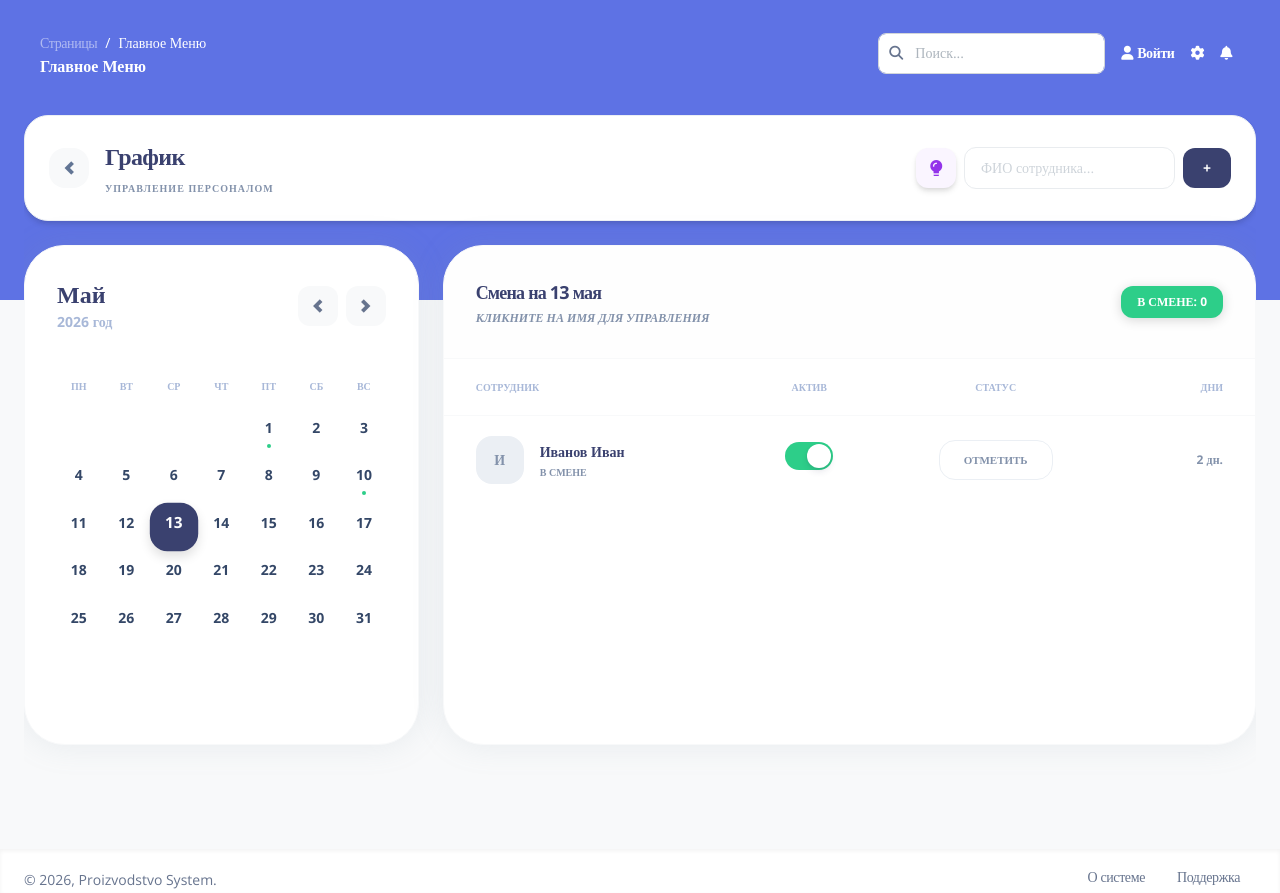
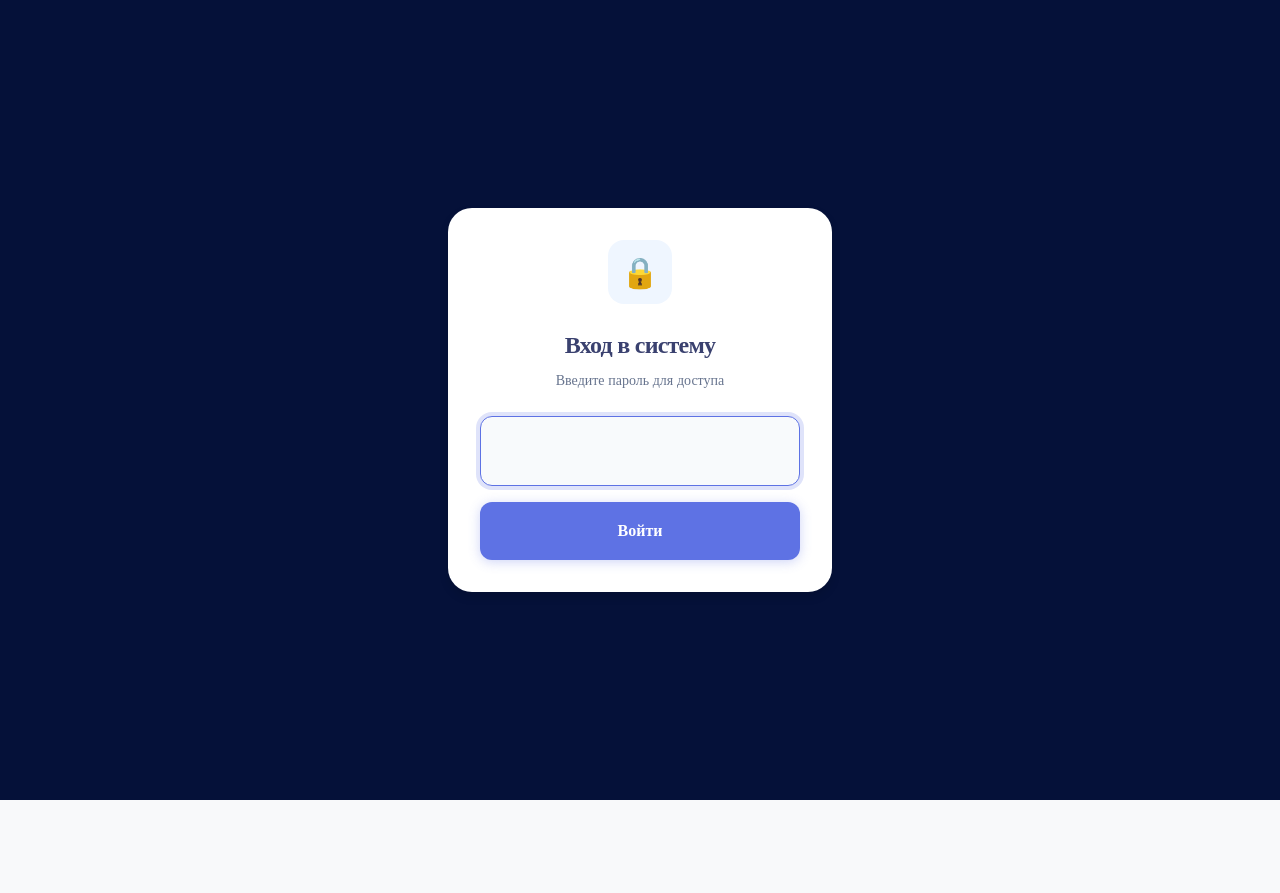
Before and after one commit to sklad-manager/proizvodstvo, a Next.js app: page /schedule in a window 1280 px wide. After the commit the page ends 800 px from the top, so only its background shows below. Built offline with nearby package versions, Linux system fonts and the light colour scheme.

Commit message:
feat: role-based access control with PIN login

```diff
--- a/src/app/expenses/page.tsx
+++ b/src/app/expenses/page.tsx
@@ -3,6 +3,7 @@
 import React, { useState, useEffect, useMemo } from 'react';
 import Link from 'next/link';
 import FinanceCalendar from '@/components/FinanceCalendar';
+import { useAuth } from '@/components/AuthProvider';
 
 interface FinRecord {
   id: string;
@@ -33,6 +34,12 @@ const CATEGORIES: Record<string, { name: string; color: string }> = {
 };
 
 export default function ExpensesPage() {
+  const { role } = useAuth();
+  const isAdmin = role === 'admin';
+  const isOperator = role === 'operator';
+  const canSetStatus = isAdmin || isOperator;
+  const canEditOrDelete = isAdmin;
+
   const [records, setRecords] = useState<FinRecord[]>([]);
   const [isLoaded, setIsLoaded] = useState(false);
   const [filterType, setFilterType] = useState<'all' | 'expense' | 'income'>('all');
@@ -402,10 +409,28 @@ export default function ExpensesPage() {
                         <span className="text-sm md:text-lg font-black text-rose-500">-{total.toLocaleString()} <span className="text-[9px]">грн</span></span>
                       </div>
                       <div className="flex items-center gap-1 shrink-0">
+                        {canSetStatus ? (
+                          <>
                             <button onClick={(e) => { e.stopPropagation(); setReviewStatus(group.items[0].id, group.items[0].review_status === 'approved' ? 'none' : 'approved'); }} className={`w-7 h-7 md:w-8 md:h-8 rounded-lg flex items-center justify-center text-xs transition-all ${group.items[0].review_status === 'approved' ? 'bg-emerald-500 text-white' : 'bg-emerald-50 text-emerald-400 hover:bg-emerald-100 active:bg-emerald-200'}`}>✅</button>
                             <button onClick={(e) => { e.stopPropagation(); setReviewStatus(group.items[0].id, group.items[0].review_status === 'issue' ? 'none' : 'issue'); }} className={`w-7 h-7 md:w-8 md:h-8 rounded-lg flex items-center justify-center text-xs transition-all ${group.items[0].review_status === 'issue' ? 'bg-rose-500 text-white' : 'bg-rose-50 text-rose-400 hover:bg-rose-100 active:bg-rose-200'}`}>❓</button>
+                          </>
+                        ) : (
+                          <>
+                            <div className="w-7 h-7 md:w-8 md:h-8"></div>
+                            <div className="w-7 h-7 md:w-8 md:h-8"></div>
+                          </>
+                        )}
+                        {canEditOrDelete ? (
+                          <>
                             <button onClick={(e) => { e.stopPropagation(); editingId === group.receiptId ? setEditingId(null) : startEditing({...group.items[0], id: group.receiptId!}); }} className={`w-7 h-7 md:w-8 md:h-8 rounded-lg flex items-center justify-center text-xs transition-all ${editingId === group.receiptId ? 'bg-slate-800 text-white' : 'bg-blue-50 text-blue-400 active:bg-blue-100'}`}>✏️</button>
                             <button onClick={(e) => { e.stopPropagation(); deleteReceipt(group.receiptId!); }} className="w-7 h-7 md:w-8 md:h-8 rounded-lg flex items-center justify-center text-xs transition-all bg-rose-50 text-rose-400 hover:bg-rose-100 active:bg-rose-200">❌</button>
+                          </>
+                        ) : (
+                          <>
+                            <div className="w-7 h-7 md:w-8 md:h-8"></div>
+                            <div className="w-7 h-7 md:w-8 md:h-8"></div>
+                          </>
+                        )}
                       </div>
                       <div className="w-6 md:w-8 flex justify-center shrink-0 ml-1 md:ml-2">
                         <span className={`text-slate-300 text-lg transition-transform ${isExpanded ? 'rotate-180' : ''}`}>▼</span>
@@ -459,8 +484,17 @@ export default function ExpensesPage() {
                                 <div className="flex items-center gap-1 shrink-0">
                                   <div className="w-7 h-7 md:w-8 md:h-8"></div>
                                   <div className="w-7 h-7 md:w-8 md:h-8"></div>
+                                  {canEditOrDelete ? (
+                                    <>
                                       <button onClick={() => isEditing ? setEditingId(null) : startEditing(rec)} className={`w-7 h-7 md:w-8 md:h-8 rounded-lg flex items-center justify-center text-xs transition-all ${isEditing ? 'bg-slate-800 text-white' : 'bg-blue-50 text-blue-400 active:bg-blue-100'}`}>✏️</button>
                                       <button onClick={() => deleteRecord(rec.id)} className="w-7 h-7 md:w-8 md:h-8 rounded-lg flex items-center justify-center text-xs transition-all bg-rose-50 text-rose-400 hover:bg-rose-100 active:bg-rose-200">❌</button>
+                                    </>
+                                  ) : (
+                                    <>
+                                      <div className="w-7 h-7 md:w-8 md:h-8"></div>
+                                      <div className="w-7 h-7 md:w-8 md:h-8"></div>
+                                    </>
+                                  )}
                                 </div>
                                 <div className="w-6 md:w-8 shrink-0 ml-1 md:ml-2"></div>
                               </div>
@@ -536,10 +570,28 @@ export default function ExpensesPage() {
                       </span>
                     </div>
                     <div className="flex items-center gap-1 shrink-0">
+                      {canSetStatus ? (
+                        <>
                           <button onClick={() => setReviewStatus(rec.id, rec.review_status === 'approved' ? 'none' : 'approved')} className={`w-7 h-7 md:w-8 md:h-8 rounded-lg flex items-center justify-center text-xs transition-all ${rec.review_status === 'approved' ? 'bg-emerald-500 text-white' : 'bg-emerald-50 text-emerald-400 hover:bg-emerald-100 active:bg-emerald-200'}`}>✅</button>
                           <button onClick={() => setReviewStatus(rec.id, rec.review_status === 'issue' ? 'none' : 'issue')} className={`w-7 h-7 md:w-8 md:h-8 rounded-lg flex items-center justify-center text-xs transition-all ${rec.review_status === 'issue' ? 'bg-rose-500 text-white' : 'bg-rose-50 text-rose-400 hover:bg-rose-100 active:bg-rose-200'}`}>❓</button>
+                        </>
+                      ) : (
+                        <>
+                          <div className="w-7 h-7 md:w-8 md:h-8"></div>
+                          <div className="w-7 h-7 md:w-8 md:h-8"></div>
+                        </>
+                      )}
+                      {canEditOrDelete ? (
+                        <>
                           <button onClick={() => isEditing ? setEditingId(null) : startEditing(rec)} className={`w-7 h-7 md:w-8 md:h-8 rounded-lg flex items-center justify-center text-xs transition-all ${isEditing ? 'bg-slate-800 text-white' : 'bg-blue-50 text-blue-400 active:bg-blue-100'}`}>✏️</button>
                           <button onClick={() => deleteRecord(rec.id)} className="w-7 h-7 md:w-8 md:h-8 rounded-lg flex items-center justify-center text-xs transition-all bg-rose-50 text-rose-400 hover:bg-rose-100 active:bg-rose-200">❌</button>
+                        </>
+                      ) : (
+                        <>
+                          <div className="w-7 h-7 md:w-8 md:h-8"></div>
+                          <div className="w-7 h-7 md:w-8 md:h-8"></div>
+                        </>
+                      )}
                     </div>
                     <div className="w-6 md:w-8 shrink-0 ml-1 md:ml-2"></div>
                   </div>
--- a/src/app/layout.tsx
+++ b/src/app/layout.tsx
@@ -7,6 +7,8 @@ export const metadata: Metadata = {
   title: "Proizvodstvo - Система управления",
   description: "Автоматизация учета производства вискозных салфеток",
 };
+
+import AuthProvider from "@/components/AuthProvider";
 
 export default function RootLayout({
   children,
@@ -24,6 +26,7 @@ export default function RootLayout({
         <script src="https://kit.fontawesome.com/42d5adcbca.js" crossOrigin="anonymous" async></script>
       </head>
       <body className="m-0 font-sans text-base antialiased font-normal leading-default bg-gray-50 text-slate-500 min-h-screen flex flex-col">
+        <AuthProvider>
           <div className="absolute w-full bg-blue-500 min-h-75 z-0"></div>
 
           <main className="relative flex-grow transition-all duration-200 ease-in-out w-full max-w-7xl mx-auto rounded-xl z-10 pt-4">
@@ -37,6 +40,7 @@ export default function RootLayout({
           <div className="z-10 bg-white shadow-inner mt-auto">
              <Footer />
           </div>
+        </AuthProvider>
       </body>
     </html>
   );
--- a/src/app/schedule/page.tsx
+++ b/src/app/schedule/page.tsx
@@ -2,6 +2,7 @@
 
 import React, { useState, useEffect } from 'react';
 import Link from 'next/link';
+import { useAuth } from '@/components/AuthProvider';
 
 interface Employee {
   id: string; // В базе данных id строковые (Date.now())
@@ -12,6 +13,9 @@ interface Employee {
 }
 
 export default function SchedulePage() {
+  const { role } = useAuth();
+  const canEditOrDelete = role === 'admin';
+
   const [employees, setEmployees] = useState<Employee[]>([]);
   const [isLoaded, setIsLoaded] = useState(false);
   const [isCloudMode, setIsCloudMode] = useState(false);
@@ -201,6 +205,7 @@ export default function SchedulePage() {
             <div className="text-[10px] font-black uppercase text-slate-400 tracking-widest">Управление персоналом</div>
           </div>
         </div>
+        {canEditOrDelete && (
           <div className="flex gap-2 w-full md:w-auto items-center">
              <Link href="/ai-assistant" className="w-10 h-10 rounded-xl bg-purple-50 text-purple-600 flex items-center justify-center hover:bg-purple-100 transition-all shadow-sm shrink-0">
                <i className="ni ni-bulb-61"></i>
@@ -216,6 +221,7 @@ export default function SchedulePage() {
                 +
               </button>
           </div>
+        )}
       </div>
 
       <div className="grid grid-cols-1 lg:grid-cols-12 gap-6">
@@ -315,18 +321,19 @@ export default function SchedulePage() {
                         </td>
                         <td className="px-2 md:px-4 py-4 md:py-5 text-center">
                           <button
-                            onClick={() => toggleActiveStatus(emp.id, emp.isActive)}
-                            className={`relative w-12 h-7 rounded-full transition-all duration-300 ${emp.isActive ? 'bg-emerald-500' : 'bg-slate-200'}`}
+                            onClick={() => canEditOrDelete && toggleActiveStatus(emp.id, emp.isActive)}
+                            disabled={!canEditOrDelete}
+                            className={`relative w-12 h-7 rounded-full transition-all duration-300 ${emp.isActive ? 'bg-emerald-500' : 'bg-slate-200'} ${!canEditOrDelete ? 'opacity-70 cursor-not-allowed' : ''}`}
                           >
                             <span className={`absolute top-0.5 w-6 h-6 bg-white rounded-full shadow-md transition-all duration-300 ${emp.isActive ? 'left-[22px]' : 'left-0.5'}`}></span>
                           </button>
                         </td>
                         <td className="px-4 md:px-8 py-4 md:py-5 text-center">
                           <button
-                            onClick={() => toggleAttendanceOnDate(emp.id, selectedDate)}
-                            disabled={!emp.isActive}
+                            onClick={() => canEditOrDelete && toggleAttendanceOnDate(emp.id, selectedDate)}
+                            disabled={!emp.isActive || !canEditOrDelete}
                             className={`px-4 md:px-6 py-2 md:py-2.5 rounded-2xl text-[11px] font-black transition-all
-                              ${!emp.isActive ? 'bg-slate-50 text-slate-300 cursor-not-allowed' : isWorked ? 'bg-emerald-500 text-white shadow-md' : 'bg-white border border-gray-100 text-slate-400 hover:text-emerald-500'}
+                              ${!emp.isActive ? 'bg-slate-50 text-slate-300 cursor-not-allowed' : isWorked ? 'bg-emerald-500 text-white shadow-md' : 'bg-white border border-gray-100 text-slate-400 ' + (canEditOrDelete ? 'hover:text-emerald-500' : 'cursor-not-allowed')}
                             `}
                           >
                             {isWorked ? 'РАБОТАЛ' : 'ОТМЕТИТЬ'}
@@ -409,6 +416,7 @@ export default function SchedulePage() {
                   </div>
                 </div>
 
+                {canEditOrDelete && (
                   <div className="grid grid-cols-2 gap-4">
                     {selectedEmployeeForModal.isActive ? (
                       <button
@@ -432,6 +440,7 @@ export default function SchedulePage() {
                       Удалить полностью
                     </button>
                   </div>
+                )}
              </div>
           </div>
         </div>
--- /dev/null
+++ b/src/components/AuthProvider.tsx
@@ -0,0 +1,92 @@
+'use client';
+import React, { createContext, useContext, useState, useEffect } from 'react';
+import { usePathname, useRouter } from 'next/navigation';
+
+export type Role = 'admin' | 'observer' | 'operator' | null;
+
+interface AuthContextType {
+  role: Role;
+  logout: () => void;
+}
+
+const AuthContext = createContext<AuthContextType>({ role: null, logout: () => {} });
+
+export const useAuth = () => useContext(AuthContext);
+
+export default function AuthProvider({ children }: { children: React.ReactNode }) {
+  const [role, setRole] = useState<Role>(null);
+  const [isClient, setIsClient] = useState(false);
+  const [pin, setPin] = useState('');
+  const [error, setError] = useState('');
+  const pathname = usePathname();
+  const router = useRouter();
+
+  useEffect(() => {
+    setIsClient(true);
+    const saved = localStorage.getItem('app_role') as Role;
+    if (saved) setRole(saved);
+  }, []);
+
+  useEffect(() => {
+    if (role === 'operator' && pathname !== '/expenses') {
+       router.push('/expenses');
+    }
+  }, [role, pathname, router]);
+
+  const login = (e: React.FormEvent) => {
+    e.preventDefault();
+    let r: Role = null;
+    if (pin === '9999') r = 'admin';
+    else if (pin === '0000') r = 'observer';
+    else if (pin === '1111') r = 'operator';
+
+    if (r) {
+      setRole(r);
+      localStorage.setItem('app_role', r);
+      setError('');
+      if (r === 'operator' && pathname !== '/expenses') router.push('/expenses');
+    } else {
+      setError('Неверный пароль');
+      setPin('');
+    }
+  };
+
+  const logout = () => {
+    setRole(null);
+    localStorage.removeItem('app_role');
+  };
+
+  if (!isClient) return null;
+
+  if (!role) {
+    return (
+      <div className="fixed inset-0 bg-slate-900 z-[9999] flex items-center justify-center p-4">
+        <form onSubmit={login} className="bg-white p-8 rounded-3xl shadow-2xl max-w-sm w-full text-center">
+          <div className="w-16 h-16 bg-blue-50 text-blue-500 rounded-2xl flex items-center justify-center text-3xl mx-auto mb-6">
+            🔒
+          </div>
+          <h1 className="text-2xl font-black text-slate-800 mb-2">Вход в систему</h1>
+          <p className="text-slate-500 text-sm mb-6">Введите пароль для доступа</p>
+          <input
+            type="password"
+            value={pin}
+            onChange={e => setPin(e.target.value)}
+            className="w-full text-center text-3xl tracking-[0.5em] font-black py-4 rounded-xl bg-slate-50 border border-slate-200 outline-none focus:border-blue-500 focus:ring-4 focus:ring-blue-500/20 transition-all mb-4"
+            maxLength={4}
+            autoFocus
+          />
+          {error && <div className="text-rose-500 text-sm font-bold mb-4 bg-rose-50 py-2 rounded-lg">{error}</div>}
+          <button type="submit" className="w-full bg-blue-500 hover:bg-blue-600 active:scale-95 text-white font-black py-4 rounded-xl transition-all shadow-lg shadow-blue-500/30">
+            Войти
+          </button>
+        </form>
+      </div>
+    );
+  }
+
+  return (
+    <AuthContext.Provider value={{ role, logout }}>
+      {children}
+    </AuthContext.Provider>
+  );
+}
--- a/src/components/Navbar.tsx
+++ b/src/components/Navbar.tsx
@@ -1,6 +1,15 @@
+'use client';
 import React from 'react';
+import { useAuth } from './AuthProvider';
+
+const ROLE_NAMES: Record<string, string> = {
+  admin: 'Администратор',
+  operator: 'Оператор',
+  observer: 'Наблюдатель'
+};
 
 const Navbar = ({ title }: { title: string }) => {
+  const { role, logout } = useAuth();
   return (
     <nav className="relative flex flex-wrap items-center justify-between px-0 py-2 mx-6 transition-all ease-in shadow-none duration-250 rounded-2xl lg:flex-nowrap lg:justify-start" navbar-main="true" navbar-scroll="false">
       <div className="flex items-center justify-between w-full px-4 py-1 mx-auto flex-wrap-inherit">
@@ -27,10 +36,10 @@ const Navbar = ({ title }: { title: string }) => {
           </div>
           <ul className="flex flex-row justify-end pl-0 mb-0 list-none md-max:w-full">
             <li className="flex items-center">
-              <a href="#" className="block px-0 py-2 text-sm font-semibold text-white transition-all ease-nav-brand">
+              <button onClick={logout} className="block px-0 py-2 text-sm font-semibold text-white transition-all ease-nav-brand hover:text-red-200">
                 <i className="fa fa-user sm:mr-1"></i>
-                <span className="hidden sm:inline">Войти</span>
-              </a>
+                <span className="hidden sm:inline">{role ? ROLE_NAMES[role] || 'Выйти' : 'Выйти'} (Выход)</span>
+              </button>
             </li>
             <li className="flex items-center pl-4 xl:hidden">
               <a href="#" className="block p-0 text-sm text-white transition-all ease-nav-brand" sidenav-trigger="true">
```
Also changed, not shown: src/app/raw-materials/page.tsx (+24 -7 lines). Lines whose indentation alone changed are shown as unchanged.
